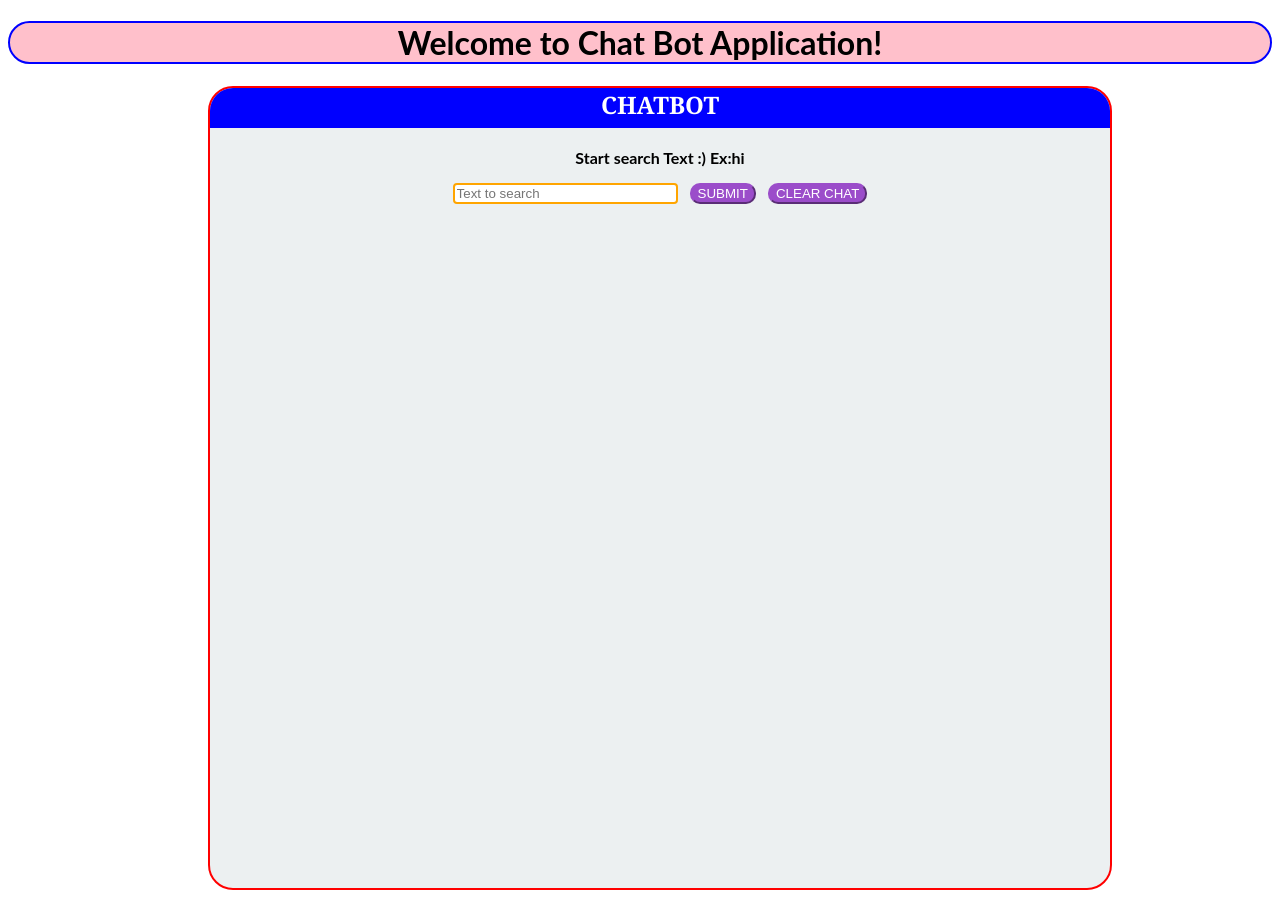
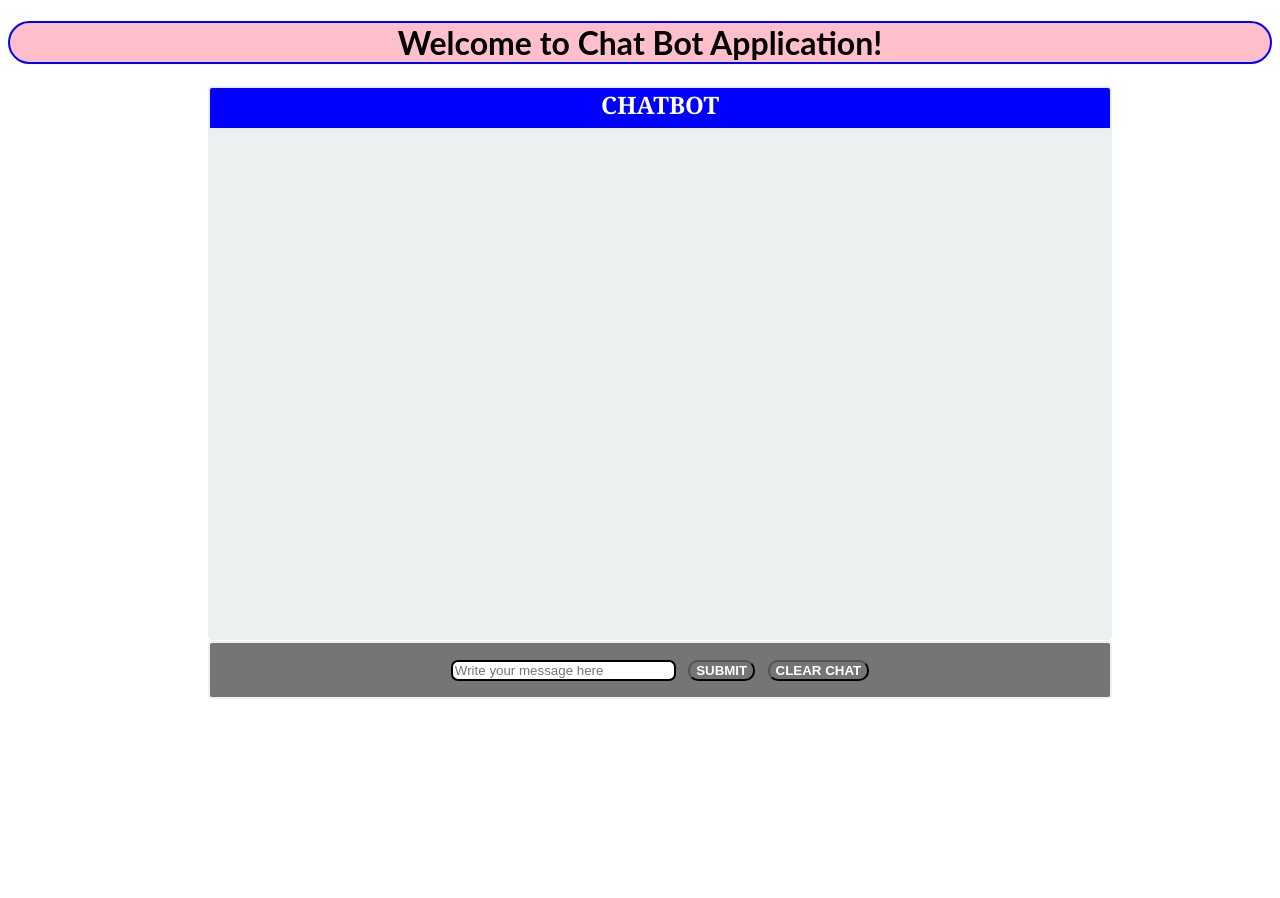
Before and after one commit to RAVIAREDDULA/chatgpt, an Angular app: page / in a window 1280 px wide. After the commit the page ends 800 px from the top, so only its background shows below. Built offline with nearby package versions, Linux system fonts and the light colour scheme.

Commit message:
change the layout commit

```diff
--- a/src/app/app.component.css
+++ b/src/app/app.component.css
@@ -15,9 +15,9 @@
     color: black;
   }
 div {
-    border: 2px solid red;
-    border-radius: 25px;
-    height: 800px;
+    border: 2px solid #ECF0F1;
+    border-radius: 4px;
+    height: 550px;
     text-align: center;
     background-color: #ECF0F1;
     margin: 4px, 4px;
@@ -41,7 +41,7 @@ div {
 
   .messagefrom {
     background-color:#4863A0;
-      color:#fff;
+    color:#fff;
     margin-left: 100px;
     text-align:justify;
     text-overflow: ellipsis;
@@ -57,8 +57,8 @@ div {
   }
   .button {
     border-radius: 10px;
-    background-color: #9b4dca;
-    border-color: #9b4dca;
+    background-color:#757575;
+
     color: #ffff;
   }
   .button:hover {
@@ -66,8 +66,10 @@ div {
     color: white;
   }
   input {
-    border: 2px solid orange;
-    border-radius: 4px;
+    border: 2px solid;
+    border-radius: 7px;
+
+
   }
   img {
     border-radius: 50px;
@@ -84,3 +86,12 @@ div {
     right: 380px;
     top: 70px;
   }
+  .sendmesg
+  {
+    background-color:#757575;
+    border-style: 2px solid;
+    margin-top: 1px;
+    border-radius:4px;
+    height:auto;
+
+  }
--- a/src/app/app.component.html
+++ b/src/app/app.component.html
@@ -2,19 +2,6 @@
 border-color:blue;border-radius:25px;text-align:center;">{{title}}</h1>
 <div>
 <h2 style="background-color: blue;color: white;margin-top:auto;height:40px;text-align: center;">CHATBOT</h2>
-  <p>
-    <b>Start search Text :) Ex:hi</b>
-  </p>
-  <input
-    type="text"
-    [(ngModel)]="filterBy"
-    placeholder="Text to search "
-    autocomplete="off"
-    (keyup.enter)="filter()" size="25"
-  />&nbsp;&nbsp;
-  <button class="button" (click)="filter()">SUBMIT</button>&nbsp;&nbsp;
-  <button class="button" (click)="clearchat()">CLEAR CHAT</button><br />
-
   <ul *ngFor="let question of message">
 
      <b class="messageto"><!--<i style="font-size:24px;color:black" class="fa fa-commenting"> </i
@@ -22,4 +9,20 @@ border-color:blue;border-radius:25px;text-align:center;">{{title}}</h1>
       <img [src]="sampleImage1" class="rimage"/><b class="messagefrom"><!--<i style="font-size:24px;color:black;" class="fa fa-commenting"> </i    >-->&nbsp;{{ question[i].description }}</b
     ><br />
   </ul>
+
 </div>
+ <div class="sendmesg">
+
+<p >
+  <!--<b>Start search Text :) Ex:hi</b>
+  <span class="fa fa-meh-o" style="font-size:20px;color:white;margin-left:50px;display:inline;"></span>-->
+<input
+  type="text"
+  [(ngModel)]="filterBy"
+  placeholder="Write your message here "
+  autocomplete="off"
+  (keyup.enter)="filter()" size="25"
+/>&nbsp;&nbsp;
+<button class="button" (click)="filter()"><b>SUBMIT</b></button>&nbsp;&nbsp;
+<button class="button" (click)="clearchat()"><b>CLEAR CHAT</b></button><br /></p>
+</div>
--- a/src/app/app.component.ts
+++ b/src/app/app.component.ts
@@ -473,7 +473,60 @@ export class AppComponent {
       name:'what is React?',
       description:'React is a JavaScript library for building user interfaces. It was developed by Facebook, and is often used for building single-page applications and mobile applications.React allows developers to create reusable UI components. It works by rendering components to a virtual DOM (a lightweight in-memory representation of the actual DOM), and then updating the actual DOM efficiently when the data changes. This makes it possible to build fast, dynamic web applications.React uses a syntax extension called JSX, which allows you to write HTML-like code in your JavaScript. This can make the code easier to read and understand, especially for developers who are familiar with HTML.'
     },
+    {
+       name:'The Battle of Plassey was fought in',
+       description:'1757'
+    },
+    {
+      name:'TThe territory of Porus who offered strong resistance to Alexander was situated between the rivers of',
+      description:'Jhelum and Chenab'
+   },
+   {
+    name:'Under Akbar, the Mir Bakshi was required to look after',
+    description:'military affairs'
+ },
 
+ {
+  name:'The system of competitive examination for civil service was accepted in principle in the year',
+  description:'1853'
+},
+{
+ name:'The theory of economic drain of India during British imperialism was propounded by',
+ description:'Dadabhai Naoroji'
+},
+{
+name:'Tripitakas are sacred books of',
+description:'Buddhists'
+},
+
+{
+  name:'In fireworks, the green flame is produced because of',
+  description:'barium'
+},
+{
+ name:'The power to decide an election petition is vested in the',
+ description:'High courts'
+},
+{
+name:'The members of the Rajya Sabha are elected by',
+description:'elected members of the legislative assembly'
+},
+{
+  name:'LPG consists of mainly',
+  description:'methane, butane and propane'
+},
+{
+  name:'What is sentiment analysis in NLP?',
+  description:'The sentiment analysis, also known as opinion mining and emotion AI, is a process of detecting the polarity of the opinion in the text or can be a part of it. It is majorly used to identify, extract, and quantify user or customer reviews’ polarity, survey responses, or social media opinions'
+},
+{
+  name:'What is ambiguity in NLP?',
+  description:'Ambiguity can be referred to as a condition when a word can have multiple interpretations and results in being misunderstood. Natural languages are ambiguous and can make it difficult to process NLP techniques on them, resulting in the wrong outpu'
+},
+{
+  name:'What is the Naive Bayes algorithm, and where is it used in NLP?',
+  description:'Naive Bayes algorithm is used to predict tags of text by calculating the probability for each tag for the text and then providing the one with the highest probability.'
+},
     ];
 
   filter() {
--- a/src/index.html
+++ b/src/index.html
@@ -6,6 +6,7 @@
   <base href="/">
   <meta name="viewport" content="width=device-width, initial-scale=1">
   <link rel="icon" type="image/x-icon" href="favicon.ico">
+  <link rel="stylesheet" href="https://cdnjs.cloudflare.com/ajax/libs/font-awesome/4.7.0/css/font-awesome.min.css">
 </head>
 <body>
   <app-root></app-root>
```
